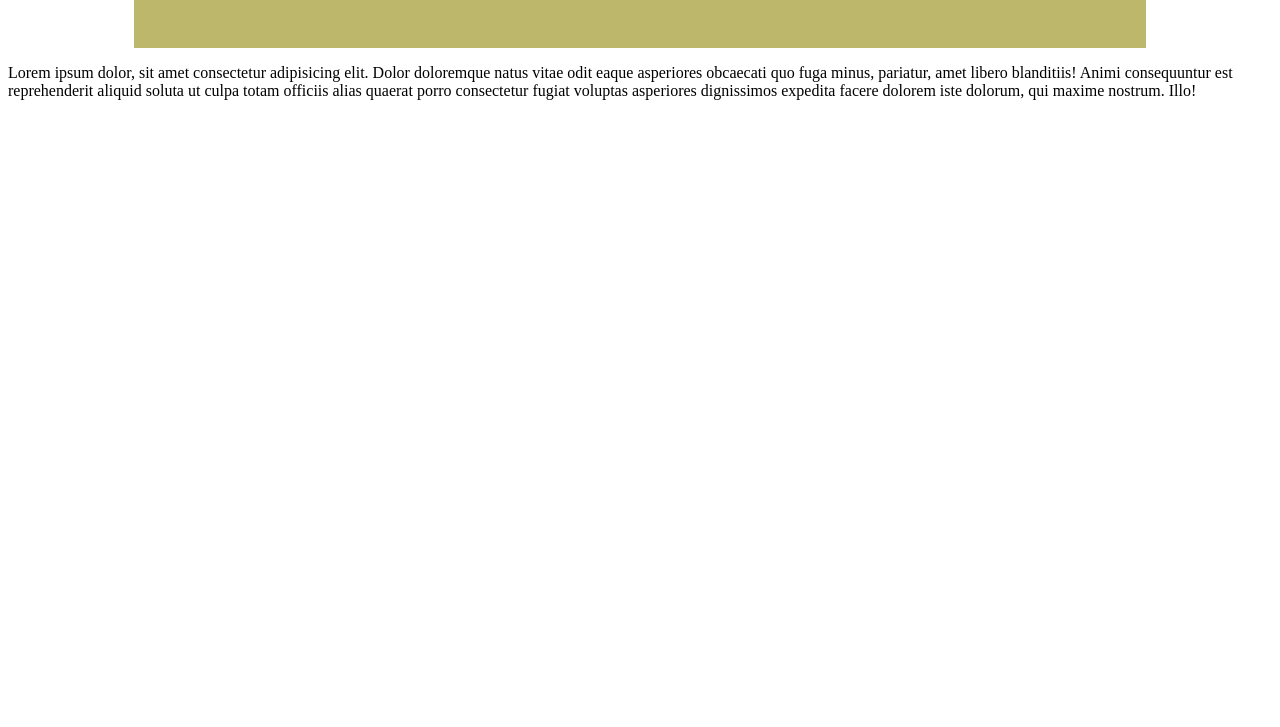
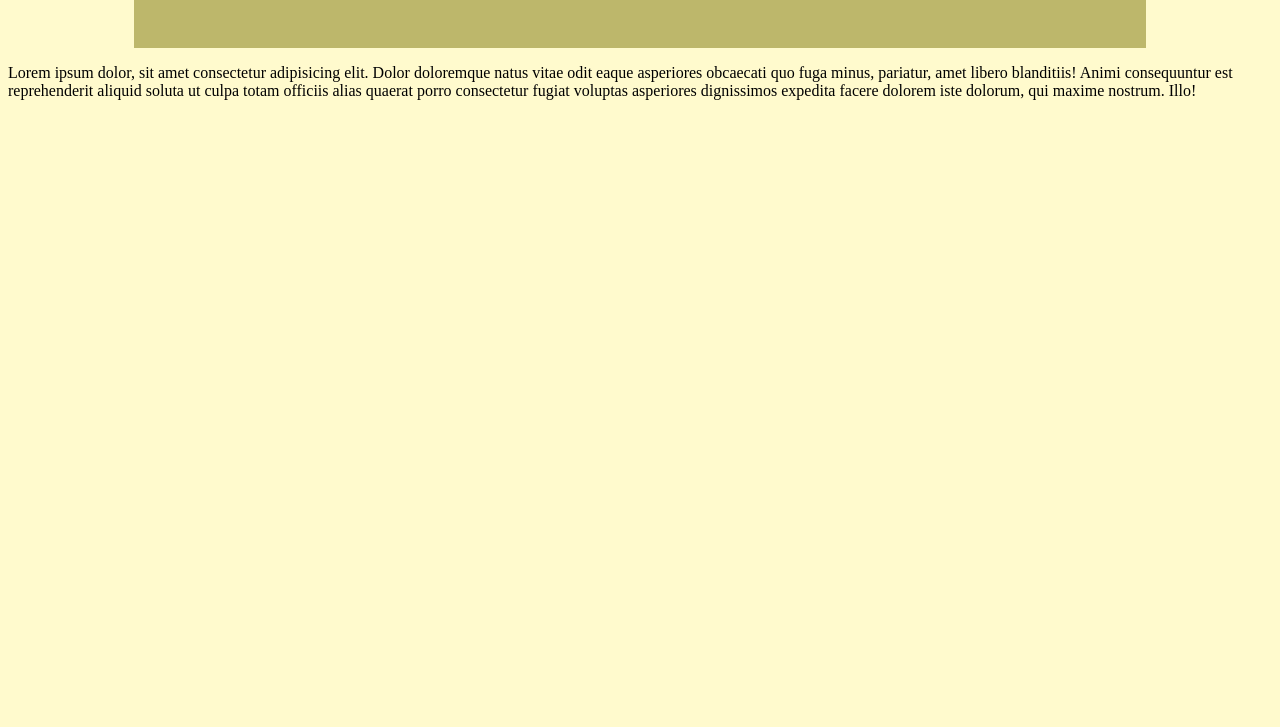
Before and after one commit to Grissie/Sesion-03-Bedu, a plain HTML site: page index.html in a window 1280 px wide. Shown: the part 73-800 px from the top of the page. Drawn offline with Linux system fonts and the light colour scheme.

Commit message:
Se agrego color de fondo al body de la página

```diff
--- a/styles.css
+++ b/styles.css
@@ -1,3 +1,7 @@
+body{
+    background-color: lemonchiffon;
+}
+
 .container-header{
     width: 80%;
     margin-left: 10%;
```
